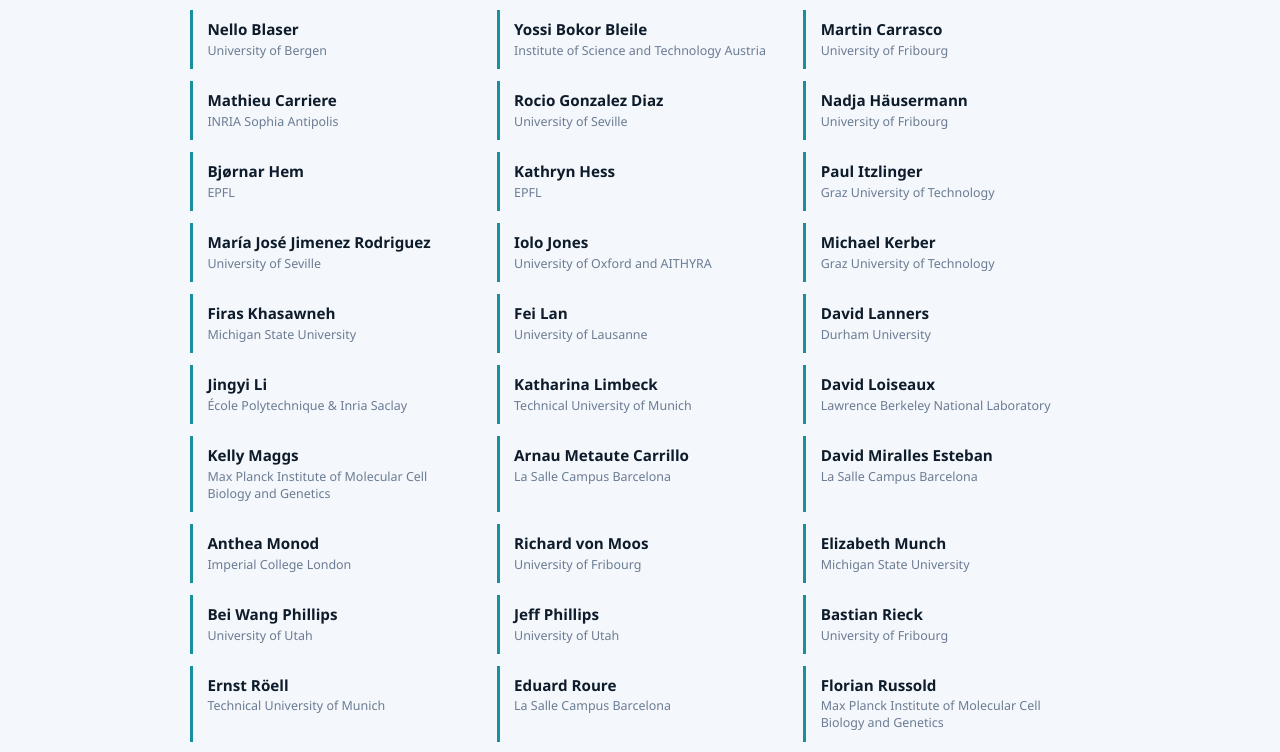
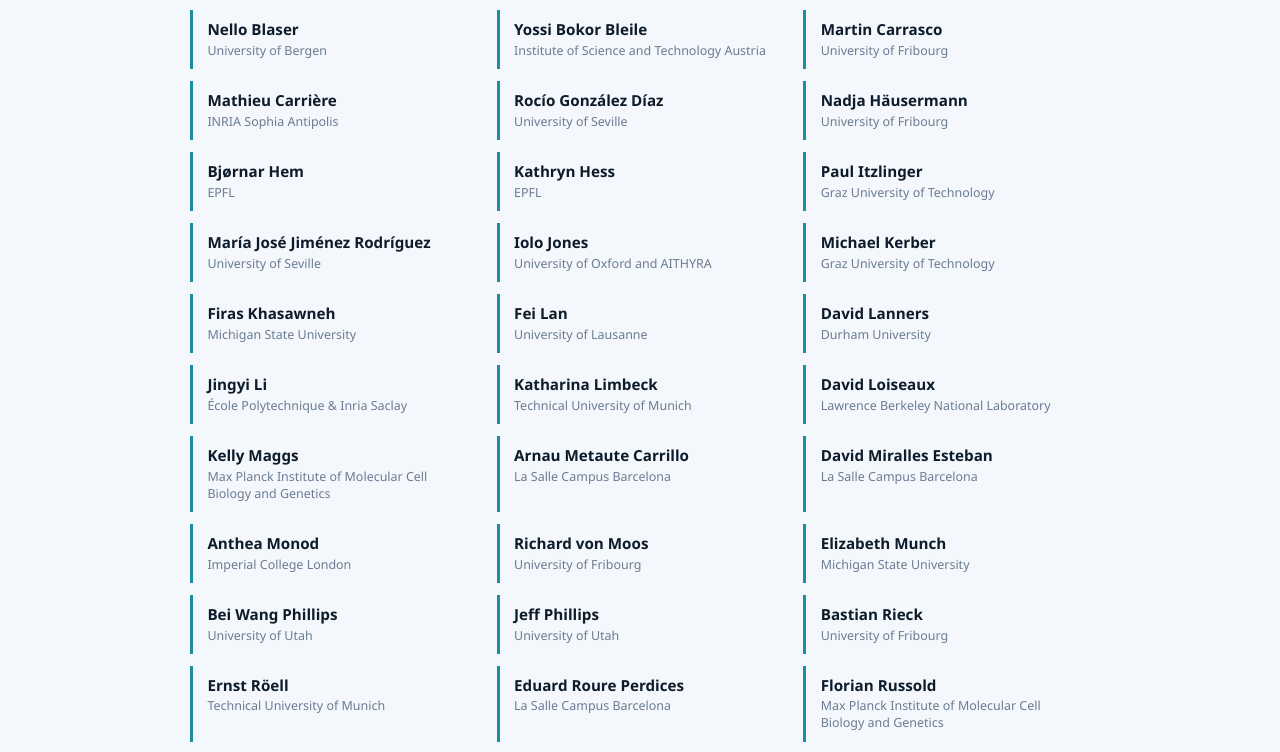
Before and after one commit to aidos-lab/tdl-workshop, a Jekyll site: the page built from index.html, in a window 1280 px wide and 1400 px high, scrolled down 4344 px. Shown: the part 170-922 px from the top of the window. Built offline with Jekyll 4.4.1, drawn with Linux system fonts in a browser that asks for light colours.

Commit message:
fixed spelling names

```diff
--- a/_data/participants.yml
+++ b/_data/participants.yml
@@ -16,10 +16,10 @@
 - name: Martin Carrasco
   affiliation: University of Fribourg
 
-- name: Mathieu Carriere
+- name: "Mathieu Carrière"
   affiliation: INRIA Sophia Antipolis
 
-- name: Rocio Gonzalez Diaz
+- name: "Rocío González Díaz"
   affiliation: University of Seville
 
 - name: "Nadja Häusermann"
@@ -34,7 +34,7 @@
 - name: Paul Itzlinger
   affiliation: Graz University of Technology
 
-- name: "María José Jimenez Rodriguez"
+- name: "María José Jiménez Rodríguez"
   affiliation: University of Seville
 
 - name: Iolo Jones
@@ -91,7 +91,7 @@
 - name: "Ernst Röell"
   affiliation: Technical University of Munich
 
-- name: Eduard Roure
+- name: Eduard Roure Perdices
   affiliation: La Salle Campus Barcelona
 
 - name: Florian Russold
```
